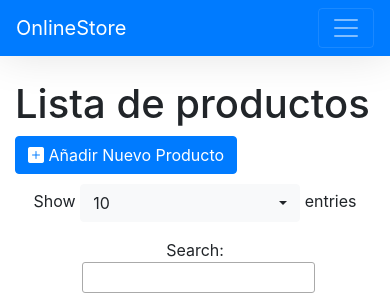
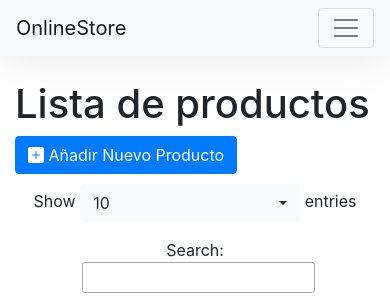
Before and after one commit to cgutierr3z/ptphpcomsa, a PHP site: page /view/product.view.php in a window 390 px wide. Shown: the top 301 px of the page. Run offline with PHP 8.4, Linux system fonts and the light colour scheme; data that the repository does not hold is empty; some libraries are stand-ins or nearby versions.

Commit message:
modulo productos working with CRUD functions, responsive desing with bootstrap 4.6, index.php links fixed

```diff
--- a/template/header.php
+++ b/template/header.php
@@ -20,7 +20,7 @@
   </head>
   <body>
     <div class="shadow-lg p-3 mb-5 bg-white rounded">
-        <nav class="navbar navbar-expand-md navbar-dark fixed-top bg-primary" >
+        <nav class="navbar navbar-expand-md fixed-top navbar-light bg-light" >
             <a class="navbar-brand" href="#">OnlineStore</a>
             <button class="navbar-toggler" type="button" data-toggle="collapse" data-target="#navbarCollapse" aria-controls="navbarCollapse" aria-expanded="false" aria-label="Toggle navigation">
                 <span class="navbar-toggler-icon"></span>
@@ -31,7 +31,7 @@
                     <a class="nav-link" href="index.php">Home<span class="sr-only">(current)</span></a>
                 </li>
                 <li class="nav-item">
-                    <a class="nav-link" href="#">Modulo Productos<span class="sr-only">(current)</span></a>
+                    <a class="nav-link" href="product.view.php">Modulo Productos<span class="sr-only">(current)</span></a>
                 </li>
                 <li class="nav-item">
                     <a class="nav-link" href="#">Modulo Clientes<span class="sr-only">(current)</span></a>
```
